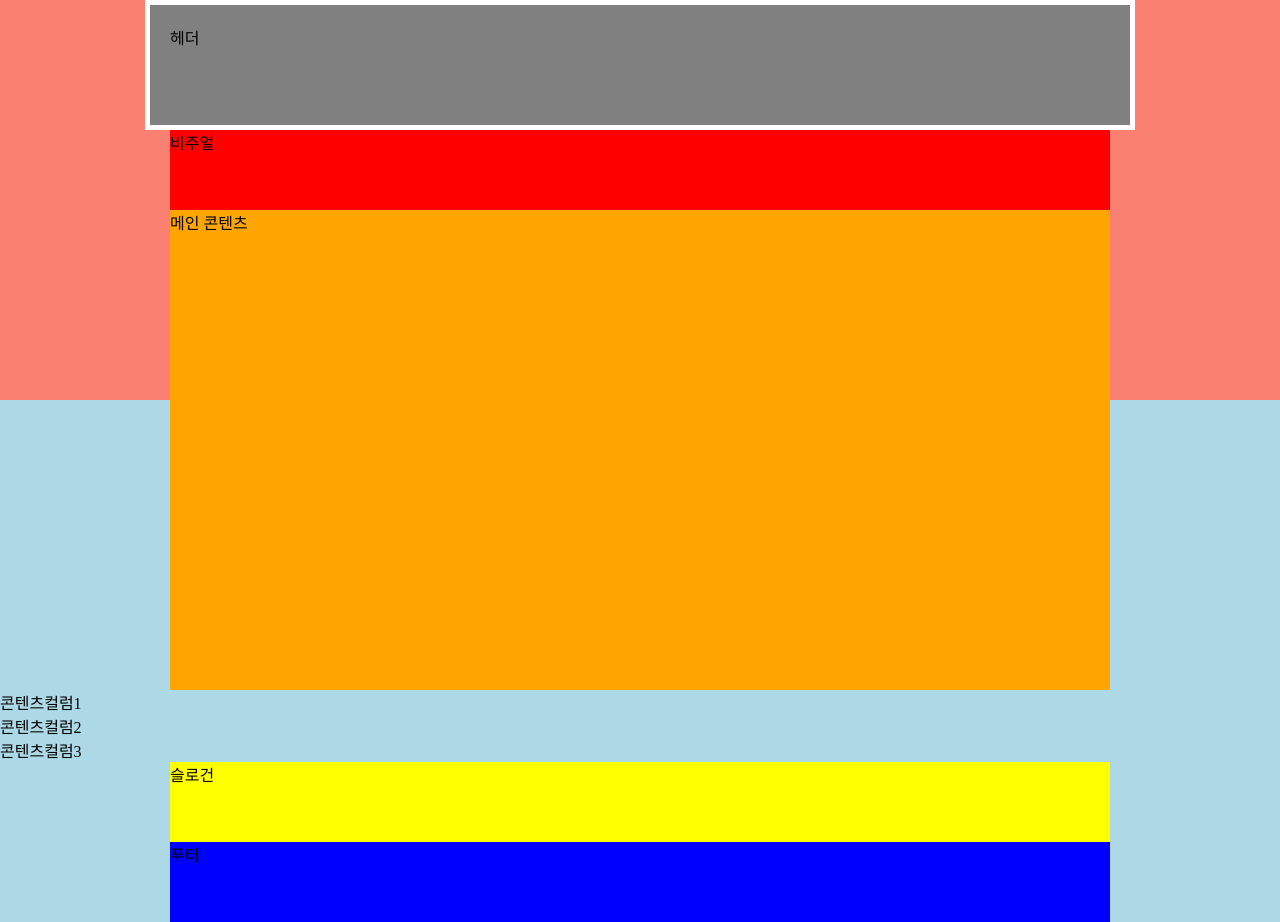
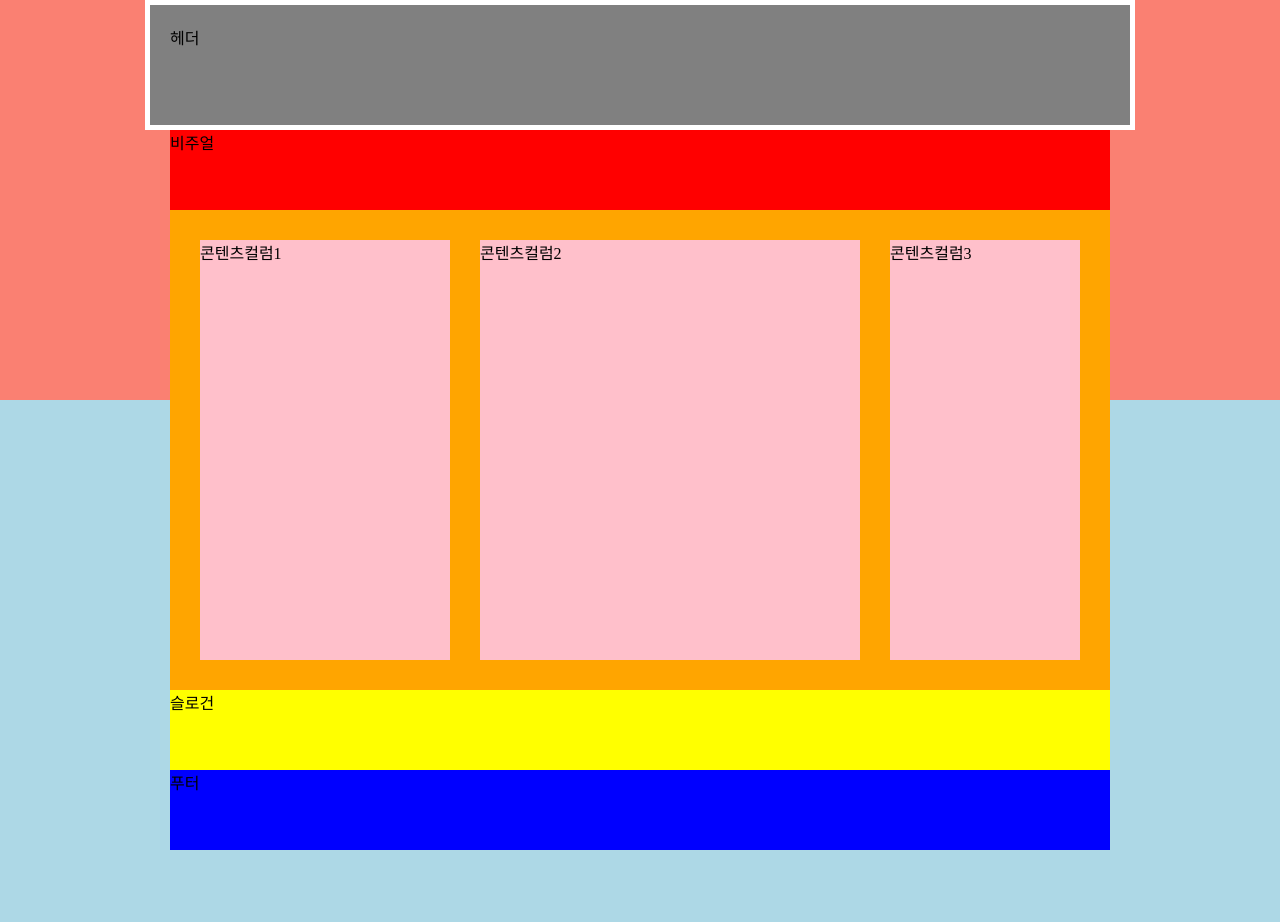
Before and after one commit to Park-Ju-hyeong/hufsRknit, a plain HTML site: page str.html in a window 1280 px wide. After the commit the page ends 850 px from the top, so only its background shows below. Drawn offline with Linux system fonts and the light colour scheme.

Commit message:
flex 박스를 활용한 배치

```diff
--- a/css/style.css
+++ b/css/style.css
@@ -43,6 +43,31 @@ h1, h2, h3, h4{
 .main-content{
     background-color: orange;
     height: 60vh;
+    display: flex;
+    padding: 30px;
+    box-sizing: border-box;
+    /*justify-content: space-between;*/
+    /*flex-direction 이놈이 콘텐츠를 가로방향 세로방향
+    배치를 정해준다 디폴트는 row*/
+    flex-direction: row;
+    justify-content: space-between;
+}
+
+.group{
+    background-color: pink;
+}
+
+.group1{
+    width: 250px;
+}
+
+.group2{
+    width: 380px;
+}
+
+.group3{
+    width: 190px;
+    /*order: -1;*/
 }
 
 .slogan{
--- a/str.html
+++ b/str.html
@@ -5,6 +5,7 @@
     <meta name="viewport" content="width=device-width, initial-scale=1.0">
     <meta http-equiv="X-UA-Compatible" content="ie=edge">
     <title>Document</title>
+    <!--link-->
     <link rel="stylesheet" href="css/style.css">
 </head>
 <body>
@@ -13,10 +14,13 @@
             <h1>헤더</h1>
         </header>
         <div class="visual">비주얼</div>
-        <main class="main-content">메인 콘텐츠</main>
+        <!--header.header+div.visual+main.main-content+article.slogan+footer.footer-->
+        <main class="main-content">
+            <!--div.group.group${콘텐츠컬럼$}*3-->
             <div class="group group1">콘텐츠컬럼1</div>
             <div class="group group2">콘텐츠컬럼2</div>
             <div class="group group3">콘텐츠컬럼3</div>
+        </main>
         <!-- 아티클 영역은 제목을 정해줘야한다. -->
         <article class="slogan">슬로건</article>
         <div class="footer-bg">
```
